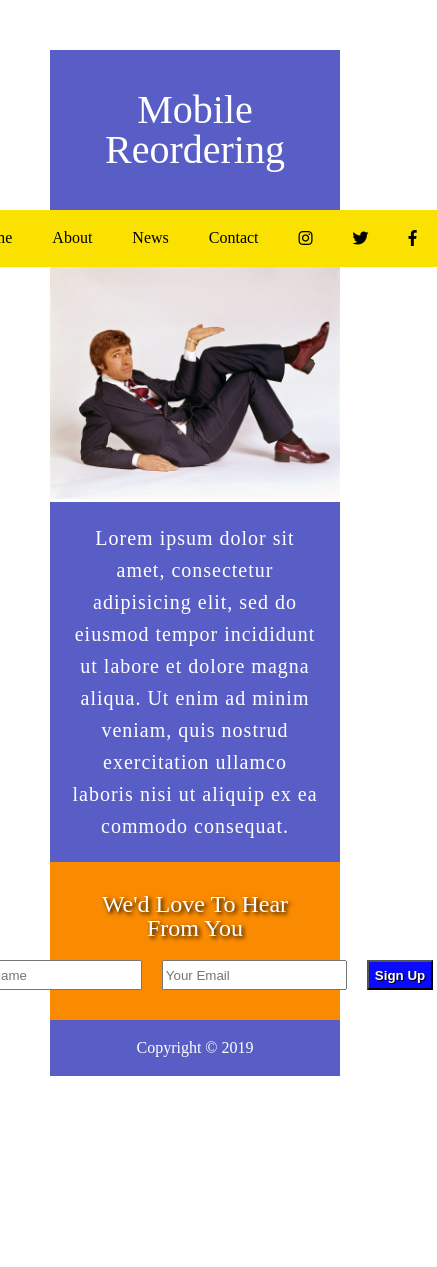
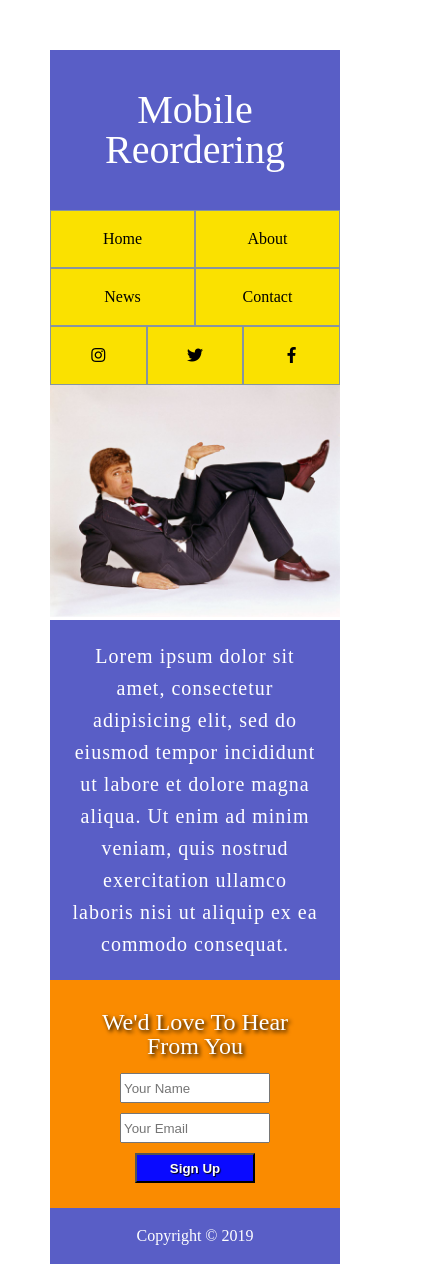
Before and after one commit to Dayun123/css_practice-flexbox, a website: page mobile-reordering/index.html in a window 390 px wide. Shown: the whole page, 437 px wide, since content can reach past the window. Before the commit the page ends 1126 px from the top, so only its background shows below. Drawn offline with nearby package versions, Linux system fonts and the light colour scheme; files that its build step writes are made by us from their sources.

Commit message:
Add responsive breakpoints for nav and signup form.

```diff
--- a/mobile-reordering/style.css
+++ b/mobile-reordering/style.css
@@ -58,6 +58,7 @@ nav li {
   background: rgba(250, 225, 0, 1);
   padding: 20px;
   flex: 3;
+  border: 1px solid #8795a1;
 }
 
 nav li.social-nav {
@@ -124,3 +125,48 @@ footer {
   color: #fff;
   padding: 20px;
 }
+
+/* Responsive breakpoint. */
+@media all and (max-width: 800px) {
+
+  nav ul {
+    flex-wrap: wrap;
+    justify-content: center;
+    text-align: center;
+  }
+
+  nav li {
+    flex: 1 1 50%;
+  }
+
+  nav li.social-nav {
+    flex: 1 1 33.33333%;
+  }
+
+}
+
+@media all and (max-width: 650px) {
+
+  .signup-form form {
+    flex-wrap: wrap;
+  }
+
+  form input {
+    flex: 1 1 40%;
+    margin: 5px;
+    max-width: 175px;
+  }
+
+  form input[type="submit"] {
+    flex-basis: 50%;
+  }
+
+}
+
+@media all and (max-width: 550px) {
+
+  form input {
+    max-width: 150px;
+  }
+
+}
```
Also changed, not shown: mobile-reordering/build/style.min.css.
